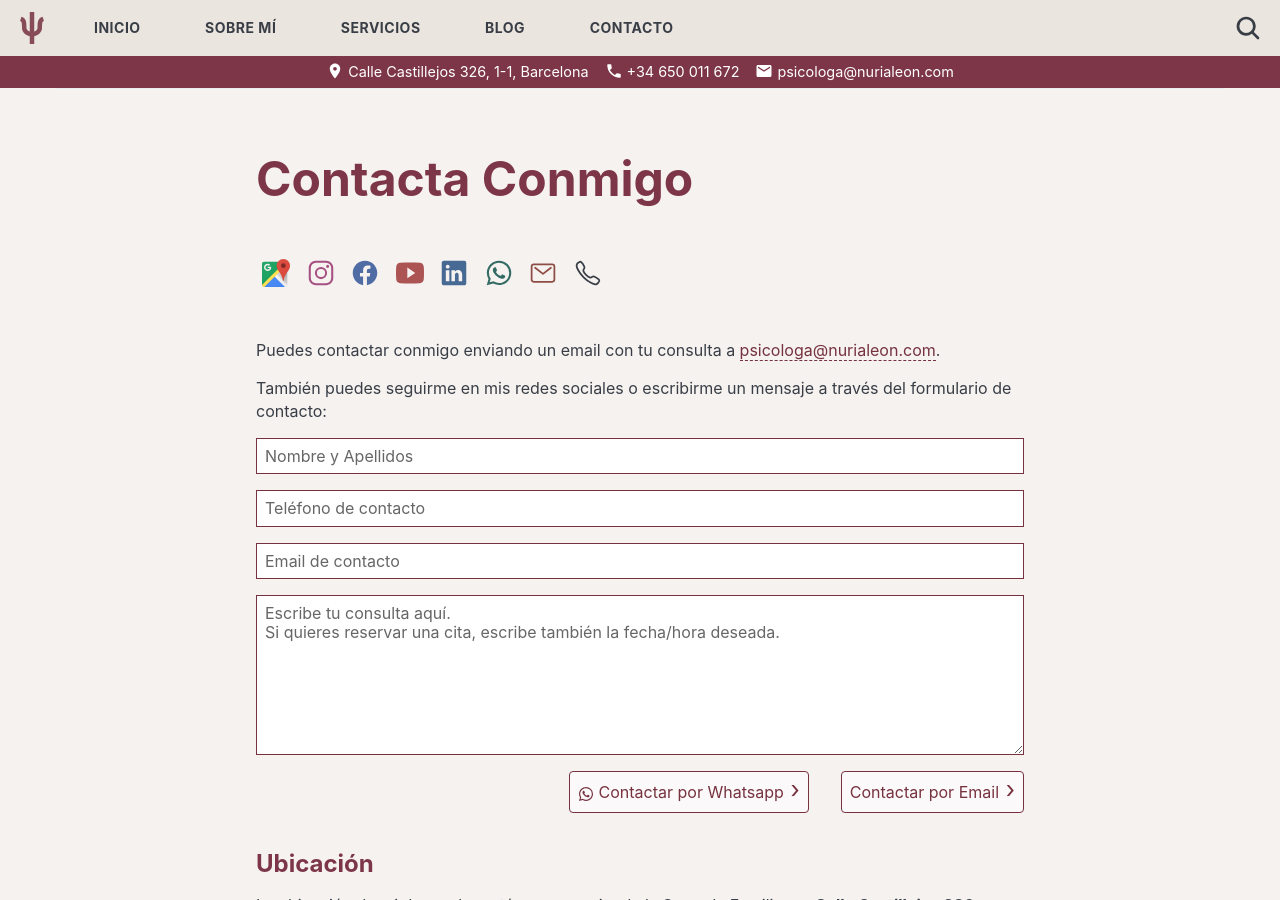
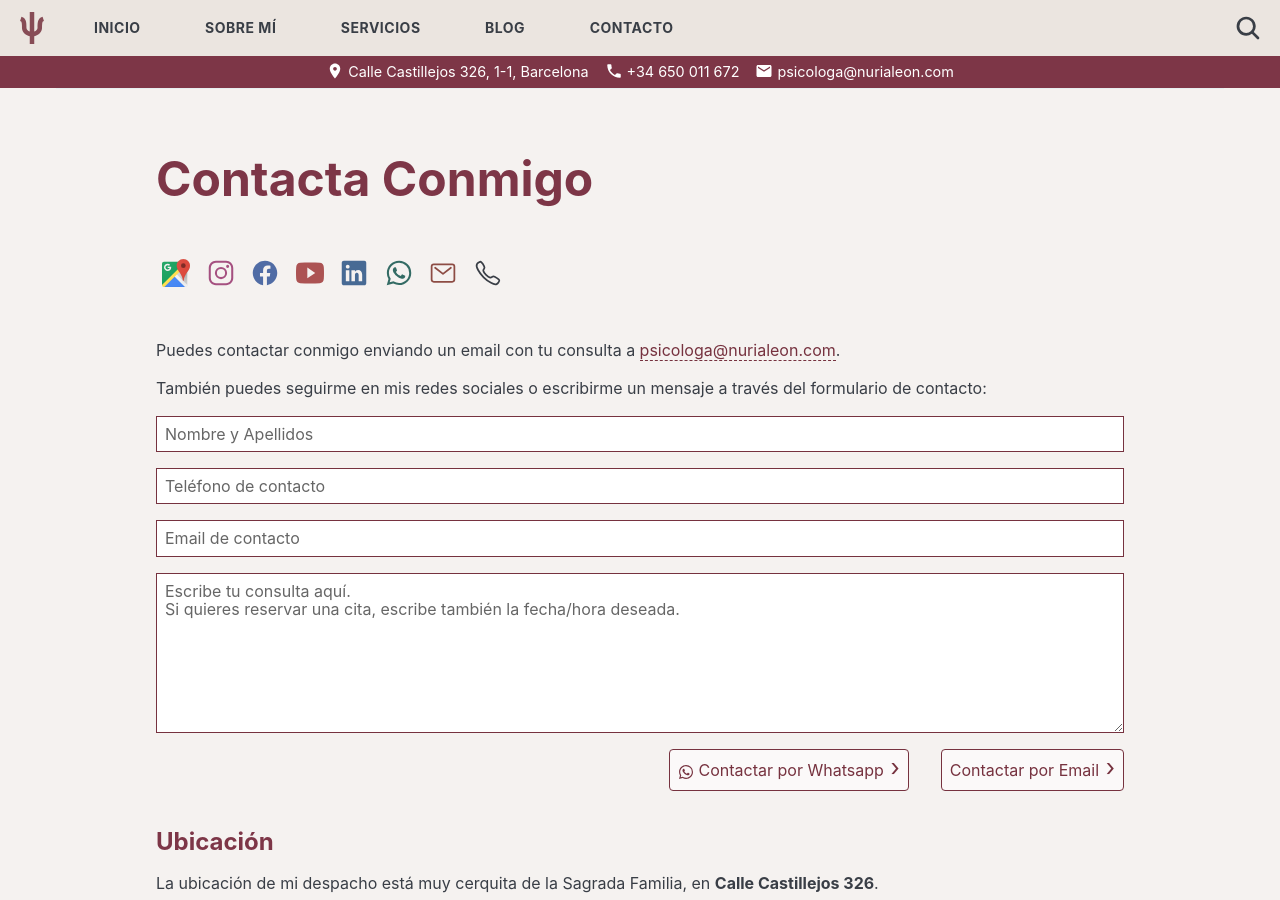
Before and after one commit to nurialeonsallent/nurialeon.com, a Jekyll site: the page built from _pages/contacto.md, in a window 1280 px wide and 900 px high. Built offline with Jekyll 4.4.1, drawn with Linux system fonts in a browser that asks for light colours.

Commit message:
contenido mas ancho
closes #12

```diff
--- a/_layouts/page.html
+++ b/_layouts/page.html
@@ -5,7 +5,7 @@ layout: default
 <div class="container">
 	<div class="page-title-box">
 		<div class="row">
-			<div class="col col-10 push-2 col-11 push-t-1 col-m-12 push-m-0">
+			<div class="col col-10 push-1 col-11 push-t-1 col-m-12 push-m-0">
 				<h1 class="page-title">{{ page.title | escape }}</h1>
 			</div>
 		</div>
@@ -22,7 +22,7 @@ layout: default
 <div class="container">
 	<div class="row">
 		<!-- begin page -->
-		<article class="page col col-8 col-t-10 col-m-12">
+		<article class="page col col-10 col-t-10 col-m-12">
 			<div class="page__content">
 				{{ content }}
 			</div>
--- a/_layouts/post.html
+++ b/_layouts/post.html
@@ -4,7 +4,7 @@ layout: default
 <div class="container">
   <div class="post-title-box">
     <div class="row">
-      <div class="col col-10 push-2 col-11 push-t-1 col-m-12 push-m-0">
+      <div class="col col-10 push-1 col-11 push-t-1 col-m-12 push-m-0">
         <span class="post__date">
           <time datetime="{{ page.date | date_to_xmlschema }}">{{page.date | date: '%d/%m/%Y'}}</time>
         </span>
@@ -44,7 +44,7 @@ layout: default
   <div class="container">
   <div class="row">
     <!-- begin post -->
-    <article class="post {{ no-image }} col col-8 col-t-10 col-m-12">
+    <article class="post {{ no-image }} col col-10 col-t-10 col-m-12">
 
       <div class="post__content">
         {% if page.subtitle %}
```
